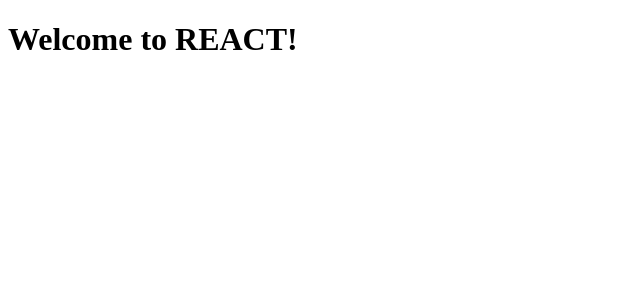
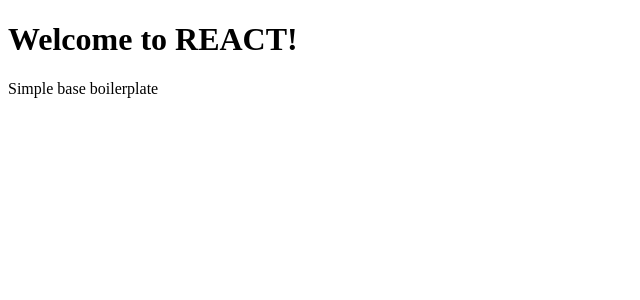
Before and after one commit to jqn/react-boilerplate, a React app: page / in a window 1280 px wide. Shown: the top 300 px of the page, without its empty margins (0-640 px from the left). Built offline with nearby package versions, Linux system fonts and the light colour scheme.

Commit message:
feature: added header component and main section container

```diff
--- a/src/App.js
+++ b/src/App.js
@@ -0,0 +1,17 @@
+import React from "react";
+import ReactDOM from "react-dom";
+import MainSection from "./containers/MainSection";
+import Header from "./components/Header";
+
+class App extends React.Component {
+  render() {
+    return (
+      <div>
+        <Header />
+        <MainSection />
+      </div>
+    );
+  }
+}
+
+ReactDOM.render(<App />, document.getElementById("root"));
--- /dev/null
+++ b/src/components/Header.js
@@ -0,0 +1,13 @@
+import React, { Component } from "react";
+
+class Header extends Component {
+  render() {
+    return (
+      <div>
+        <h1>Welcome to REACT!</h1>
+      </div>
+    );
+  }
+}
+
+export default Header;
--- /dev/null
+++ b/src/containers/MainSection.js
@@ -0,0 +1,9 @@
+import React from "react";
+
+const MainSection = () => (
+  <section>
+    <p>Simple base boilerplate</p>
+  </section>
+);
+
+export default MainSection;
--- a/src/index.js
+++ /dev/null
@@ -1,10 +0,0 @@
-import React from "react";
-import ReactDOM from "react-dom";
-
-class App extends React.Component {
-  render() {
-    return <h1>Welcome to REACT!</h1>;
-  }
-}
-
-ReactDOM.render(<App />, document.getElementById("root"));
--- a/webpack.config.js
+++ b/webpack.config.js
@@ -2,7 +2,7 @@
 const HtmlWebPackPlugin = require("html-webpack-plugin");
 
 module.exports = {
-  entry: [path.join(__dirname, "src/index.js")],
+  entry: [path.join(__dirname, "src/App.js")],
   output: {
     path: path.join(__dirname, "dist"),
     filename: "bundle.js",
```
Also changed, not shown: src/App.css (+24 -0 lines), 1 other file (tests, documents, lock files or other folders).
